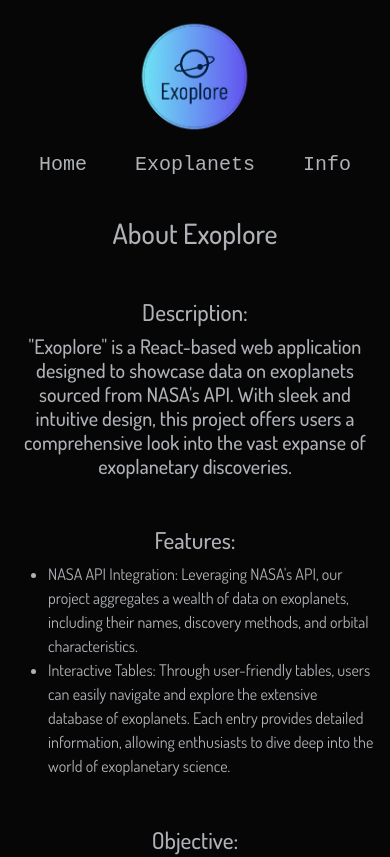
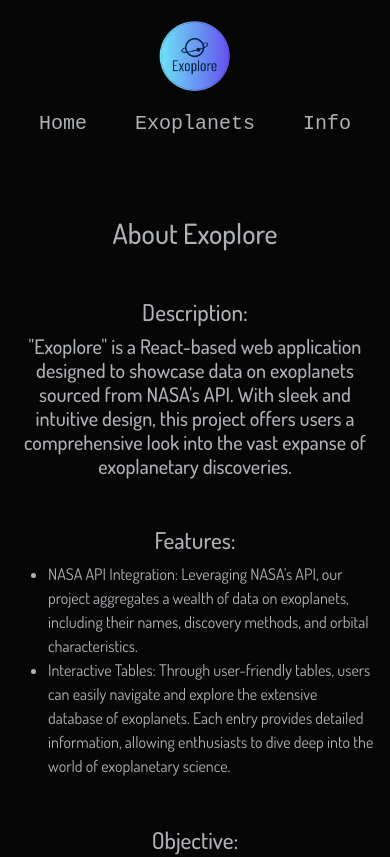
Before and after one commit to NinoTraverso/Exoplore, a React (Create React App) app: page /Info in a window 390 px wide. Shown: the top 857 px of the page. Built offline with nearby package versions, Linux system fonts and the light colour scheme; a web font is replaced by a local one.

Commit message:
logo sizing changed for screen smaller than 420px

```diff
--- a/public/styles.css
+++ b/public/styles.css
@@ -65,6 +65,14 @@ nav * h2 {
 @media screen and (max-width: 420px) {
   .smallScreenLinks {
     font-size: 20px;
+  }
+}
+
+@media screen and (max-width: 420px) {
+  #logoContainer,
+  #logoContainer img {
+    width: 80px;
+    height: auto;
   }
 }
 
```
